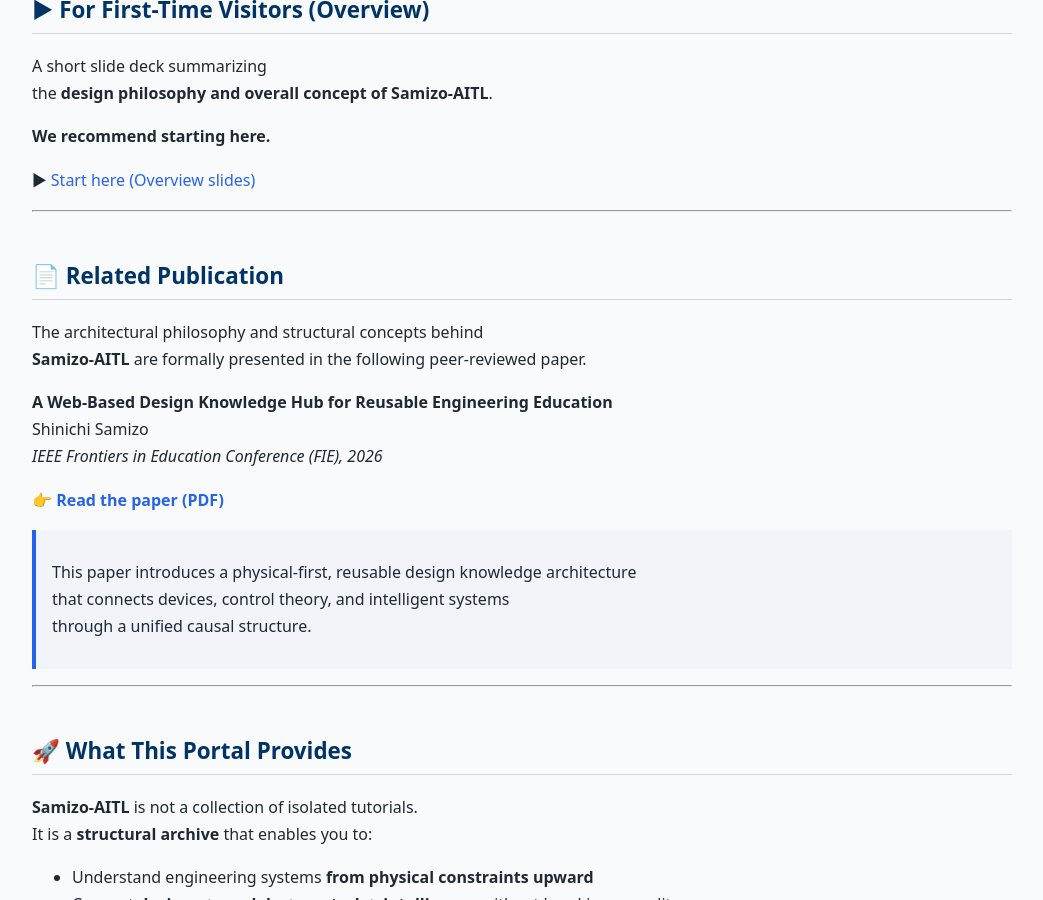
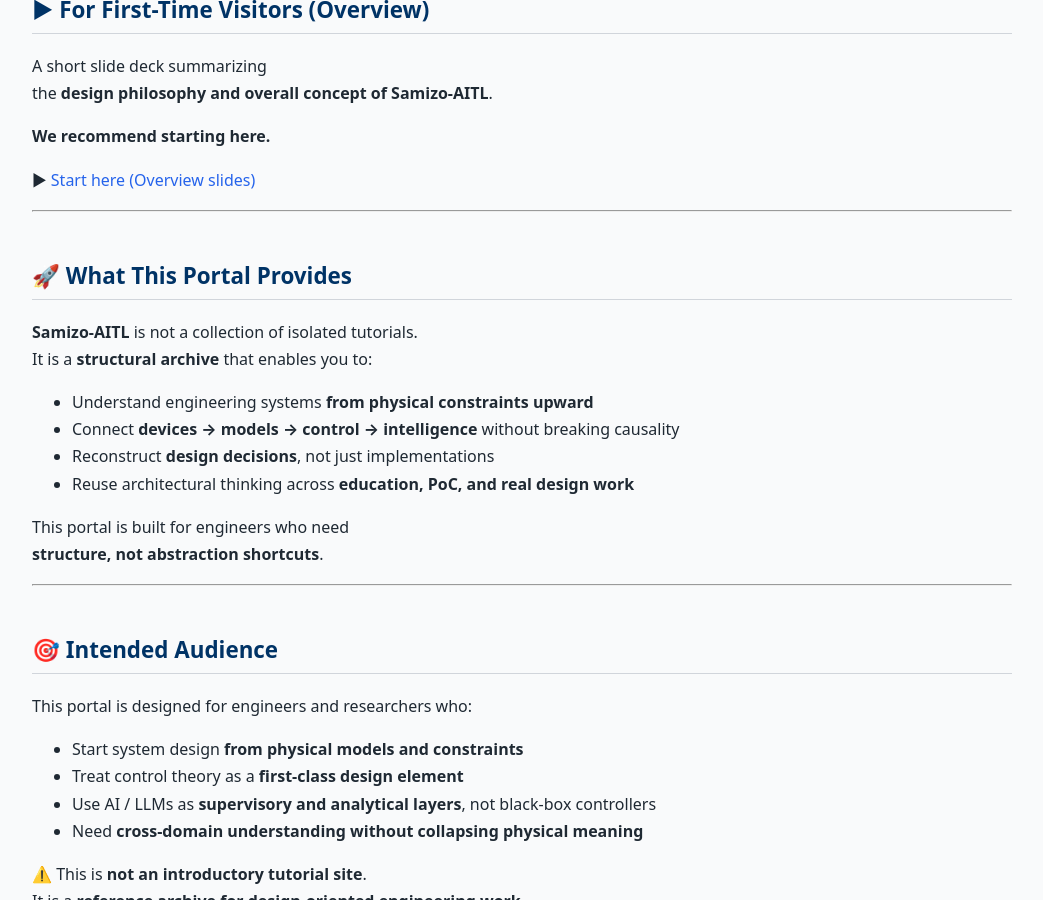
Before and after one commit to Samizo-AITL/Samizo-AITL.github.io, a Jekyll site: the page built from portal/en/index.md, in a window 1280 px wide and 900 px high, scrolled down 539 px. Shown: the whole window, without its empty margins (118-1161 px from the left). Built offline with Jekyll 4.4.1, drawn with Linux system fonts in a browser that asks for light colours.

Commit message:
Update index.md

```diff
--- a/portal/en/index.md
+++ b/portal/en/index.md
@@ -27,23 +27,6 @@
 **We recommend starting here.**
 
 ▶ [Start here (Overview slides)](https://samizo-aitl.github.io/about/marp/en/samizo-aitl-presentation.html)
-
----
-
-## 📄 Related Publication
-
-The architectural philosophy and structural concepts behind
-**Samizo-AITL** are formally presented in the following peer-reviewed paper.
-
-**A Web-Based Design Knowledge Hub for Reusable Engineering Education**
-Shinichi Samizo
-*IEEE Frontiers in Education Conference (FIE), 2026*
-
-👉 **[Read the paper (PDF)](/assets/paper/2026_fie_pdh_portal.pdf)**
-
-> This paper introduces a physical-first, reusable design knowledge architecture
-> that connects devices, control theory, and intelligent systems
-> through a unified causal structure.
 
 ---
 
```
